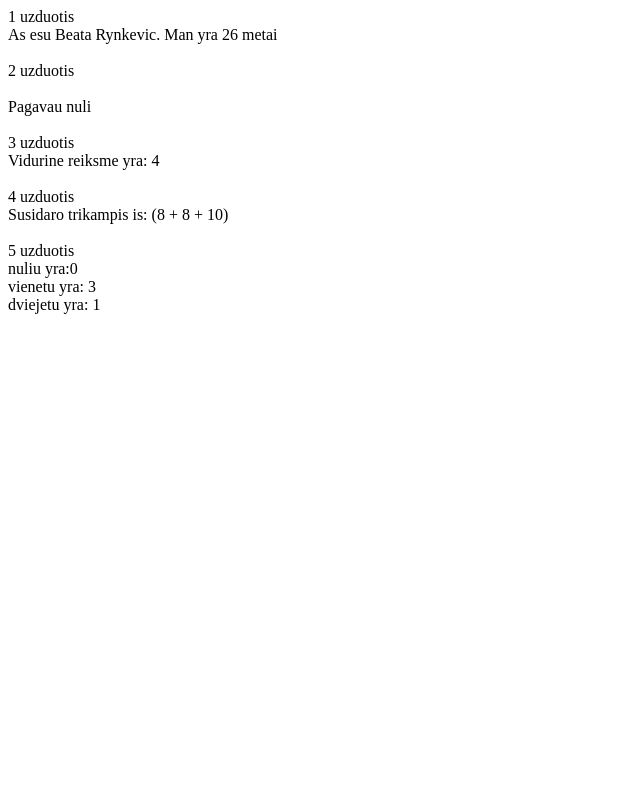
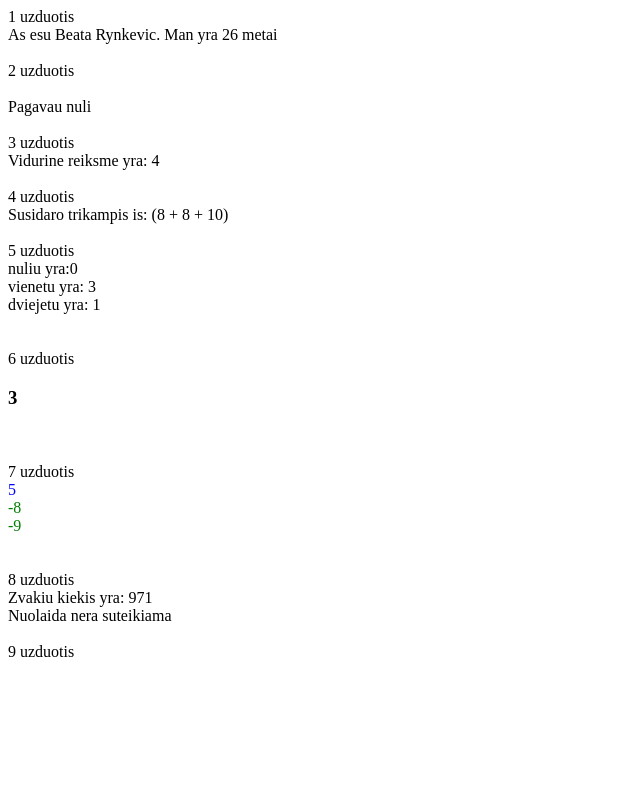
Before and after one commit to beatarynkevic/kintamiejiIrSalygos, a PHP site: page / in a window 1280 px wide. Shown: the whole page, without its empty margins (0-640 px from the left). Run offline with PHP 8.4, Linux system fonts and the light colour scheme.

Commit message:
8 uzduotys

```diff
--- a/index.php
+++ b/index.php
@@ -103,6 +103,87 @@ if ($fourth === 2) $countTwo++;
 
 echo 'nuliu yra:'.$countZero.'<br>'.'vienetu yra: '.$countOne.'<br>'.'dviejetu yra: '.$countTwo.'<br>';
 
+//6 Uzduotis
+echo '<br><br>';
+echo '6 uzduotis';
+echo '<br>';
+$skaicius = rand(1, 6);
+
+echo "<h".$skaicius.">".$skaicius."</h".$skaicius.">";
+
+//7 Uzduotis
+echo '<br><br>';
+echo '7 uzduotis';
+echo '<br>';
+
+$skaicius1 = rand(-10, 10);
+$skaicius2 = rand (-10, 10);
+$skaicius3 = rand(-10, 10);
+
+if ($skaicius1 == 0) {
+    echo '<span style="color:red;">'. $skaicius1 .'</span>';
+} else if($skaicius1 < 0) {
+    echo '<span style="color:green;">'. $skaicius1 .'</span>';
+} else {
+    echo '<span style="color:blue;">'. $skaicius1 .'</span>';
+}
+echo '<br>';
+if ($skaicius2 == 0) {
+    echo '<span style="color:red;">'. $skaicius2 .'</span>';
+}else if($skaicius2 < 0) {
+    echo '<span style="color:green;">'. $skaicius2 .'</span>';
+} else {
+    echo '<span style="color:blue;">'. $skaicius2 .'</span>';
+}
+echo '<br>';
+if ($skaicius3 == 0) {
+    echo '<span style="color:red;">'. $skaicius3 .'</span>';
+}else if($skaicius3 < 0) {
+    echo '<span style="color:green;">'. $skaicius3 .'</span>';
+} else {
+    echo '<span style="color:blue;">'. $skaicius3 .'</span>';
+}
+echo '<br>';
+
+//8 Uzduotis
+echo '<br><br>';
+echo '8 uzduotis';
+echo '<br>';
+
+$zvakiuKiekis = rand(5, 3000);
+
+if ($zvakiuKiekis > 1000 && $zvakiuKiekis < 2000) {
+    echo 'Zvakiu kiekis yra: '. $zvakiuKiekis .'<br> Kaina su 3proc nuolaida yra: '. ($zvakiuKiekis*97/100);
+} else if ($zvakiuKiekis > 2000) {
+    echo 'Zvakiu kiekis yra: '. $zvakiuKiekis .'<br> Kaina su 4proc nuolaida yra: '. ($zvakiuKiekis*96/100);
+} else {
+    echo 'Zvakiu kiekis yra: '. $zvakiuKiekis .'<br> Nuolaida nera suteikiama';
+}
+
+//9 Uzduotis
+echo '<br><br>';
+echo '9 uzduotis';
+echo '<br>';
+
+
+
+
+
+
+
+
+
+
+
+
+
+
+
+
+
+
+
+
 
 
 ?>
```
